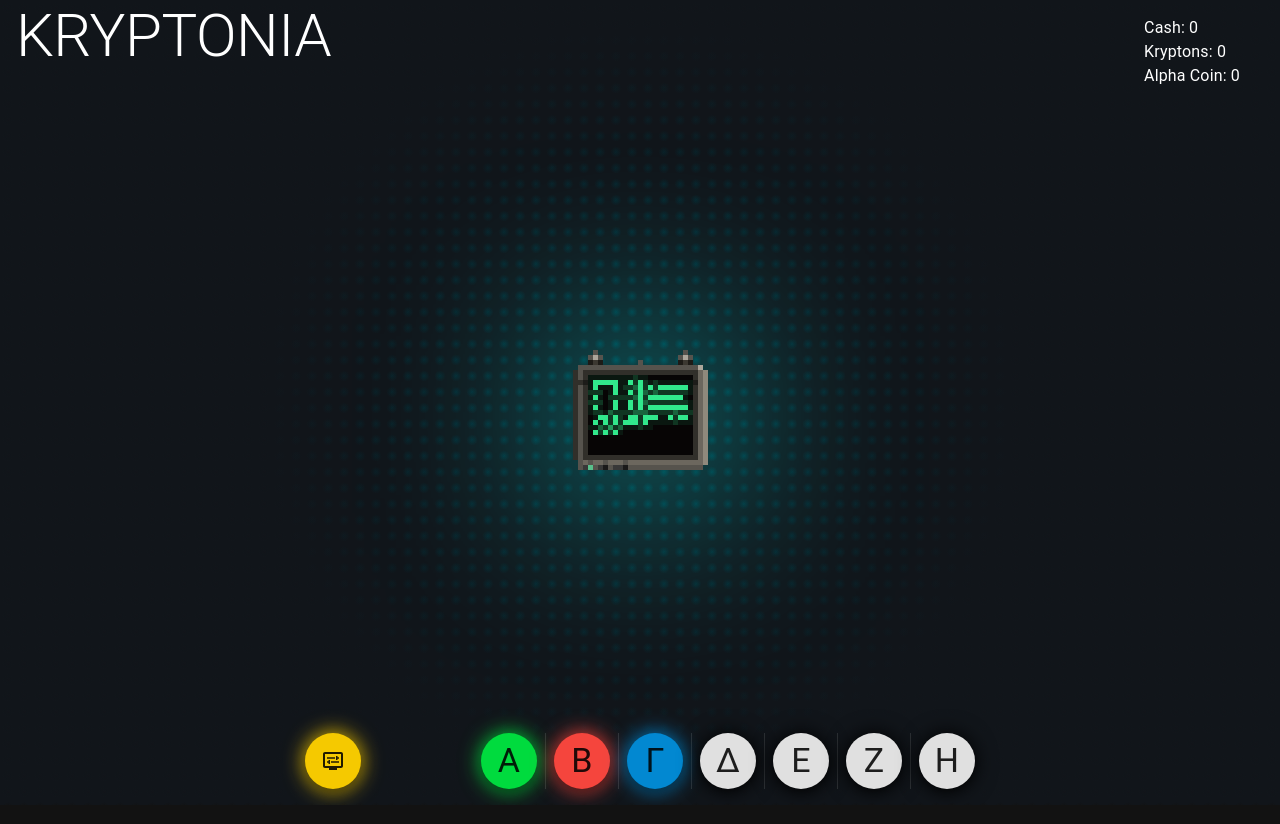
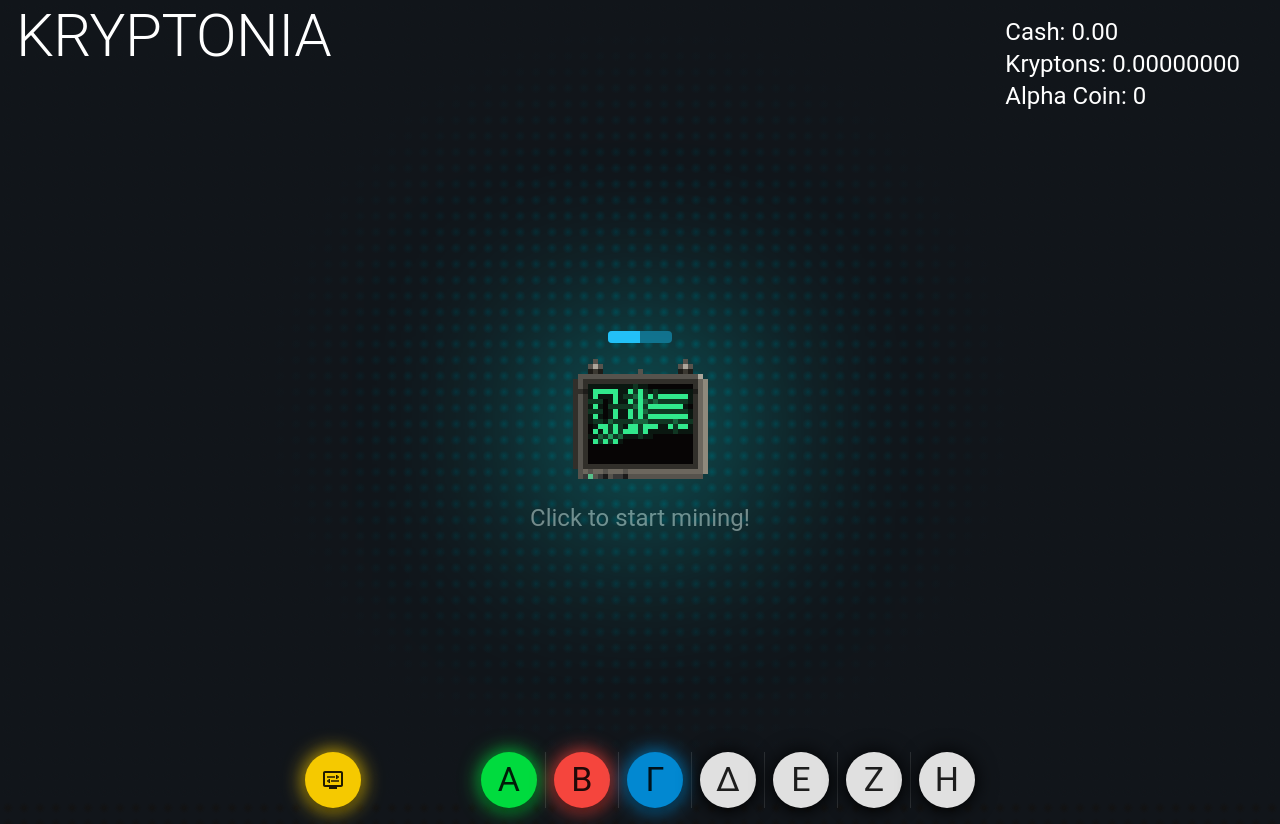
Before and after one commit to michaelmumenthaler/kryptonia, a React (Create React App) app: page / in a window 1280 px wide. Built offline with nearby package versions, Linux system fonts and the light colour scheme; the HTML template or start-up script is replaced by a standard one.

Commit message:
layout changes, preparation for mining function
Signed-off-by: michaelmumenthaler <michi.mumi@gmail.com>

```diff
--- /dev/null
+++ b/src/Components/Buildings/Computer.tsx
@@ -0,0 +1,5 @@
+import React from "react";
+
+export default function Computer() {
+  return <div>Computer</div>;
+}
--- a/src/Components/CenterField.tsx
+++ b/src/Components/CenterField.tsx
@@ -3,6 +3,7 @@ import { useContext } from "react";
 import ComputerImage from "../Assets/GrandmasRig.png";
 import PlayerContext from "../Gameplay/PlayerContext";
 import { MineAlphaCoin } from "./Coins/Alpha";
+import { LinearProgress, Typography } from "@mui/material";
 
 export default function CenterField() {
   const { state, dispatch } = useContext(PlayerContext);
@@ -11,12 +12,37 @@ export default function CenterField() {
     <Stack
       alignSelf={"center"}
       height={"80vh"}
+      width={"50vw"}
       alignItems={"center"}
       justifyContent={"center"}
       flexGrow={1}
+      gap={2}
     >
+      <Stack
+        direction="row"
+        sx={{ minWidth: "10%" }}
+        alignItems="center"
+        gap={3}
+      >
+        <LinearProgress
+          variant="determinate"
+          value={50}
+          sx={{
+            borderRadius: 1,
+            minWidth: "100%",
+            minHeight: "1.5vh",
+            transition: "none",
+          }}
+          color="info"
+        />
+      </Stack>
       <a
-        onClick={() => dispatch({ type: "increment-krypton" })}
+        onClick={() =>
+          dispatch({
+            type: "increment",
+            payload: { id: 1 },
+          })
+        }
         style={{ cursor: "pointer" }}
       >
         <img
@@ -30,6 +56,9 @@ export default function CenterField() {
           }}
         />
       </a>
+      <Typography variant="h5" sx={{ color: "gray" }}>
+        Click to start mining!
+      </Typography>
     </Stack>
   );
 }
--- a/src/Components/Coins/Alpha.tsx
+++ b/src/Components/Coins/Alpha.tsx
@@ -12,16 +12,28 @@ export const AlphaCoinValues: ICoin = {
     KryptonExchangeValue: 0.0001,
     CashExchangeValue: 0.01,
     StartAmount: 0,
+    IncrementValue: 1,
+    TimeToMineInSeconds: 30,
   },
   upgrades: [
     {
-      Name: "Mining efficiency",
+      Name: "Mining speed",
       Description: "Reduce time to mine 1 coin",
       AmountBought: 0,
       Value: 1,
       ValueIncrement: 1,
       BasePrice: 100,
       PriceIncrement: 1.25,
+      Limit: 999999,
+    },
+    {
+      Name: "Mining efficiency",
+      Description: "Increase mining output",
+      AmountBought: 0,
+      Value: 1,
+      ValueIncrement: 1,
+      BasePrice: 250,
+      PriceIncrement: 1.5,
       Limit: 999999,
     },
     {
@@ -32,7 +44,7 @@ export const AlphaCoinValues: ICoin = {
       BasePrice: 500,
       PriceIncrement: 1.75,
       ValueIncrement: 2,
-      Modifies: { AlphaCoin: { KryptonExchangeValue: "add", value: 0.0001 } },
+      Modifies: { 1: { KryptonExchangeValue: "add", value: 0.0001 } },
     },
   ],
 };
--- a/src/Components/Coins/AltCoins.tsx
+++ b/src/Components/Coins/AltCoins.tsx
@@ -1,11 +1,8 @@
 import { AlphaCoinValues } from "./Alpha";
 
-export function InitializeAltCoins(PlayerContext: any) {
+export function InitializeAltCoins() {
   const allAltCoins = [];
   // Add all altCoins to the array for initial load
   allAltCoins.push(AlphaCoinValues);
-  PlayerContext.dispatch({
-    type: "set-alt-coins",
-    payload: { newAltcoinList: allAltCoins },
-  });
+  return allAltCoins;
 }
--- a/src/Components/FieldComponents/Wallet.tsx
+++ b/src/Components/FieldComponents/Wallet.tsx
@@ -1,26 +1,22 @@
 import { Stack, Typography } from "@mui/material";
-import { useContext, useEffect, useState } from "react";
+import { useContext } from "react";
 import { PlayerContext } from "../../Gameplay/PlayerContext";
 import ICoin from "../Coins/ICoin";
 
 export function Wallet() {
-  const { state, dispatch } = useContext(PlayerContext);
+  const { state } = useContext(PlayerContext);
 
   return (
     <Stack direction="column" sx={{ paddingRight: 5, paddingTop: 2 }}>
-      <Stack direction="row">
-        <Typography>{`Cash: ${state.Cash}`}</Typography>
-      </Stack>
-      <Stack direction="row">
-        <Typography>{`Kryptons: ${state.Kryptons}`}</Typography>
-      </Stack>
+      <Typography variant="h5">{`Cash: ${state.Cash.toFixed(2)}`}</Typography>
+      <Typography variant="h5">{`Kryptons: ${state.Kryptons.toFixed(
+        8
+      )}`}</Typography>
       {state.AltCoins.map((coin: ICoin, index: number) => {
         return (
-          <Stack direction="row" key={index}>
-            <Typography>
-              {coin.properties.Name}: {coin.values.Amount}
-            </Typography>
-          </Stack>
+          <Typography variant="h5" key={index}>
+            {coin.properties.Name}: {coin.values.Amount}
+          </Typography>
         );
       })}
     </Stack>
--- a/src/Components/Layout.tsx
+++ b/src/Components/Layout.tsx
@@ -1,20 +1,10 @@
 import Stack from "@mui/material/Stack";
-import Paper from "@mui/material/Paper";
 import CoinBar from "./Menus/CoinBar";
 import CenterField from "./CenterField";
 import Typography from "@mui/material/Typography";
 import Wallet from "./FieldComponents/Wallet";
-import { useContext, useEffect } from "react";
-import PlayerContext from "../Gameplay/PlayerContext";
-import { InitializeAltCoins } from "./Coins/AltCoins";
 
 export default function Layout() {
-  const game = useContext(PlayerContext);
-
-  useEffect(() => {
-    InitializeAltCoins(game);
-  }, []);
-
   return (
     <Stack
       spacing={2}
--- a/src/Components/Menus/CoinBar.tsx
+++ b/src/Components/Menus/CoinBar.tsx
@@ -1,6 +1,5 @@
 import Stack from "@mui/material/Stack";
-import Paper from "@mui/material/Paper";
-import { Dialog, Divider, Fab, Modal, Typography } from "@mui/material";
+import { Divider, Fab } from "@mui/material";
 import DisplaySettingsIcon from "@mui/icons-material/DisplaySettings";
 import CoinButton from "./CoinButton";
 import MenuModal from "./MenuModal";
--- a/src/Gameplay/PlayerContext.tsx
+++ b/src/Gameplay/PlayerContext.tsx
@@ -1,5 +1,6 @@
-import { createContext, useEffect, useReducer, useState } from "react";
-import ICoin from "../Components/Coins/ICoin";
+import { createContext, useReducer } from "react";
+import { InitializeAltCoins } from "../Components/Coins/AltCoins";
+import reducer from "./Reducer";
 
 export interface IPlayerContext {
   state: any;
@@ -15,17 +16,6 @@ interface IPlayerContextElement {
   children?: React.ReactNode;
 }
 
-function reducer(state: any, action: any) {
-  switch (action.type) {
-    case "increment-krypton":
-      return { ...state, Kryptons: state.Kryptons + 1 };
-    case "set-alt-coins":
-      return { ...state, AltCoins: action.payload.newAltcoinList };
-    default:
-      return state;
-  }
-}
-
 export function PlayerContextProvider(props: IPlayerContextElement) {
   let saveGame;
 
@@ -36,8 +26,14 @@ export function PlayerContextProvider(props: IPlayerContextElement) {
       PlayerName: "Anonymous",
       Cash: 0.0,
       Kryptons: 0.0,
-      AltCoins: [],
-      UnlockedCoins: [1], // Array for coin ID
+      AltCoins: InitializeAltCoins(),
+      // Array for coin ID
+      UnlockedCoins: [1],
+      /* Active miners:
+       {id:123, progress: 50} Object of Coin ID to represent
+        active mining of a coin and progress in %
+      */
+      activeMiners: [],
     };
   }
 
--- /dev/null
+++ b/src/Gameplay/Reducer.ts
@@ -0,0 +1,30 @@
+export default function reducer(state: any, action: any) {
+  switch (action.type) {
+    case "increment":
+      let coin = state.AltCoins.filter(
+        (coin: any) => coin.id === action.payload.id
+      );
+      const otherCoins = state.AltCoins.filter(
+        (coin: any) => coin.id !== action.payload.id
+      );
+
+      coin[0].values.Amount += coin[0].values.IncrementValue;
+
+      return {
+        ...state,
+        AltCoins: [...otherCoins, coin[0]],
+      };
+    case "set-alt-coins":
+      return { ...state, AltCoins: action.payload.newAltcoinList };
+    case "reset":
+      return {
+        PlayerName: "Anonymous",
+        Cash: 0.0,
+        Kryptons: 0.0,
+        AltCoins: [],
+        UnlockedCoins: [1], // Array for coin ID
+      };
+    default:
+      return state;
+  }
+}
```
